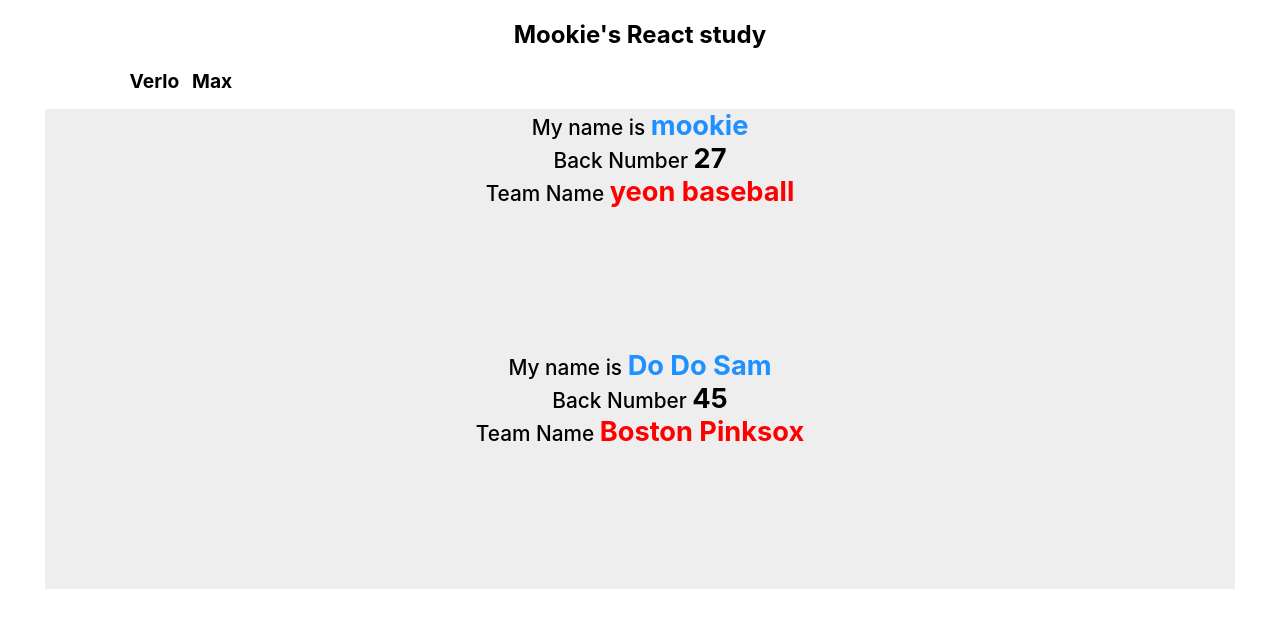
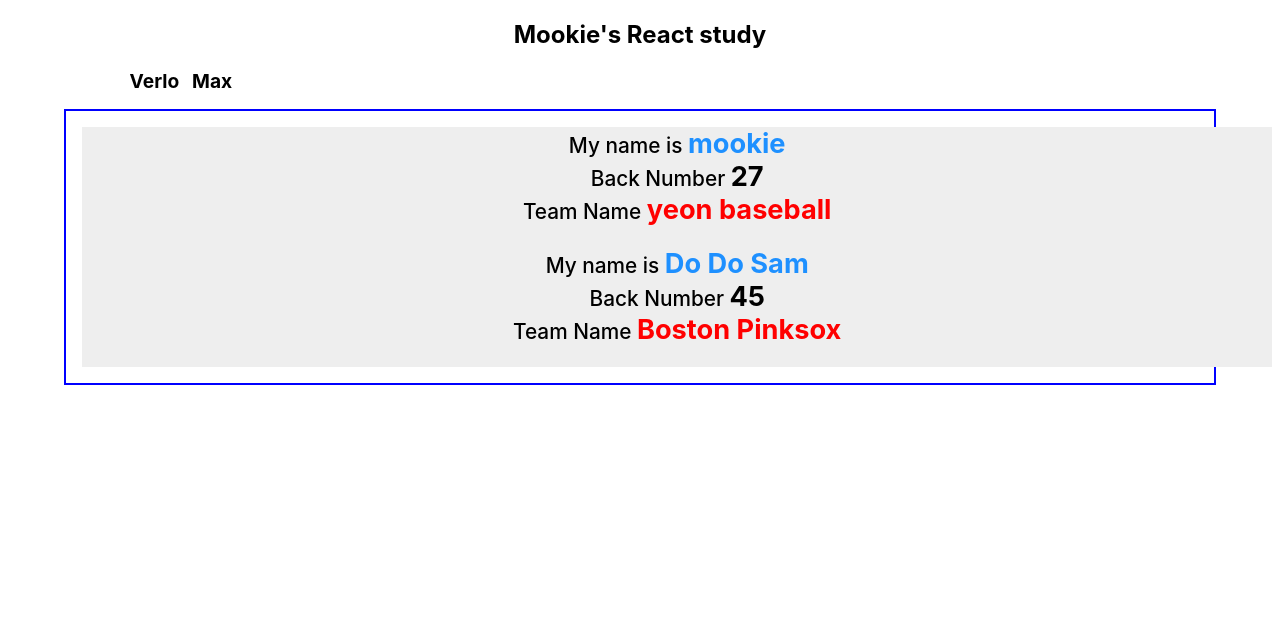
Before and after one commit to tony2550/react-study-app, a React (Create React App) app: page / in a window 1280 px wide. Shown: the top 628 px of the page. Built offline with nearby package versions, Linux system fonts and the light colour scheme; the HTML template or start-up script is replaced by a standard one.

Commit message:
add props.children

```diff
--- a/src/App.jsx
+++ b/src/App.jsx
@@ -1,5 +1,6 @@
 import './App.css';
 import Hello from './components/Hello';
+import Wrapper from './components/Wrapper';
 
 Hello.defaultProps = {
   name: 'Do Do Sam',
@@ -16,8 +17,10 @@ function App() {
         </ul>
       </div>
       <div className="app-content">
-        <Hello name="mookie" backnumber="27" team="yeon baseball" />
-        <Hello backnumber="45" team="Boston Pinksox" />
+        <Wrapper>
+          <Hello name="mookie" backnumber="27" team="yeon baseball" />
+          <Hello backnumber="45" team="Boston Pinksox" />
+        </Wrapper>
       </div>
     </div>
   );
--- a/src/components/Hello.module.css
+++ b/src/components/Hello.module.css
@@ -4,7 +4,7 @@
   overflow: hidden;
   width: 93vw;
   height: calc(93vw * 0.5625);
-  max-height: 30vh;
+  max-height: 15vh;
   max-width: calc(93vh * 1.78);
   margin: auto;
 }
--- /dev/null
+++ b/src/components/Wrapper.jsx
@@ -0,0 +1,13 @@
+import React from 'react';
+
+const Wrapper = ({ children }) => {
+  const style = {
+    border: '2px solid blue',
+    padding: '16px',
+    margin: '0 5vw',
+  };
+
+  return <div style={style}>{children}</div>;
+};
+
+export default Wrapper;
```
